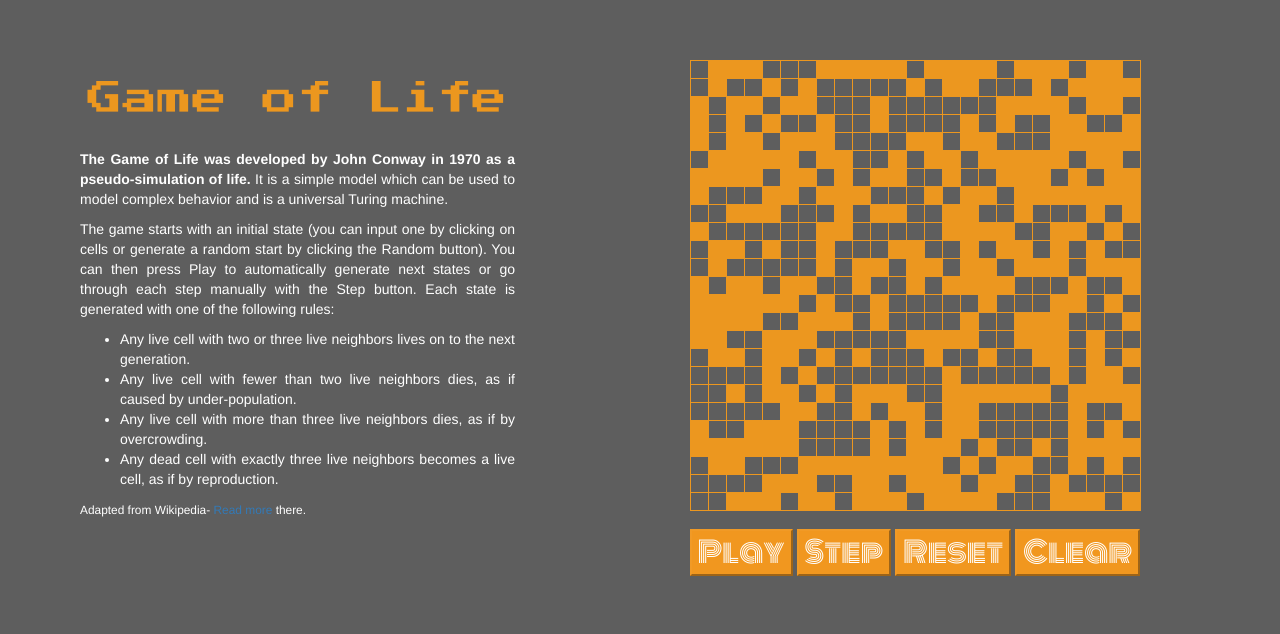
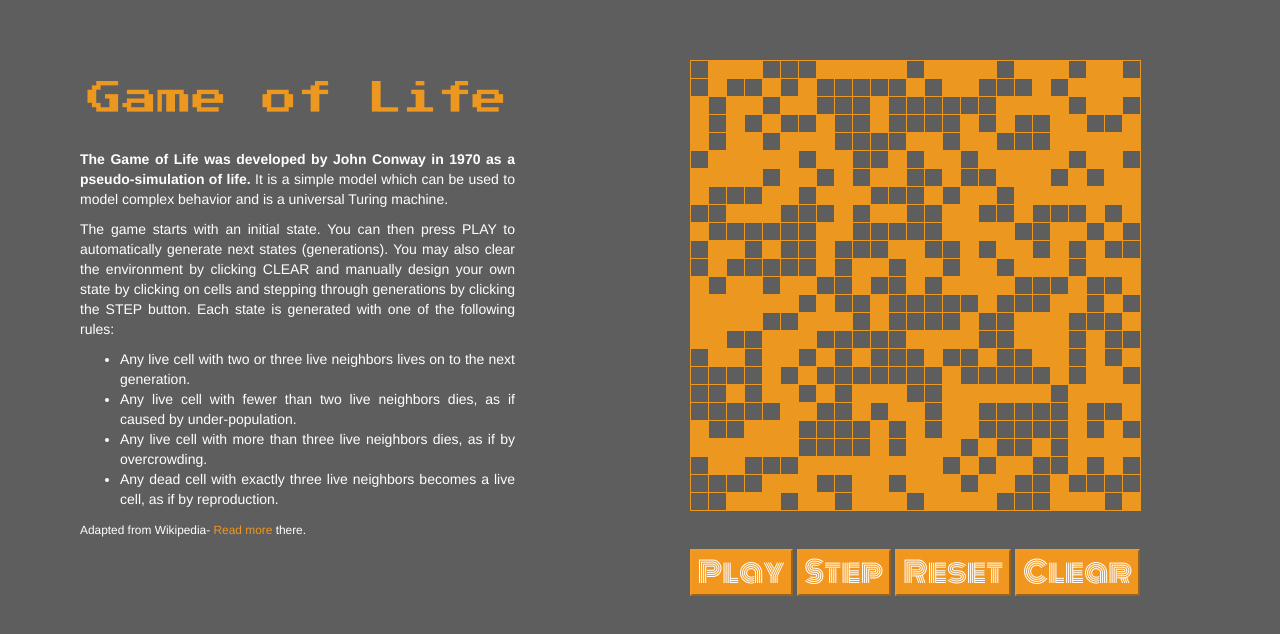
Before and after one commit to gabrieldefazio/gameOfLife, a plain HTML site: page index.html in a window 1280 px wide. Drawn offline with Linux system fonts and the light colour scheme.

Commit message:
fixed colors

```diff
--- a/index.html
+++ b/index.html
@@ -14,12 +14,12 @@
 <div class="row">
 
   <div class="row">
-  <div class="col-md-5" style="text-align:justify; PADDING-LEFT: 100px; PADDING-TOP: 50px;"><h2>Game of Life</h2><br /> <p><strong>The Game of Life was developed by John Conway in 1970 as a pseudo-simulation of life.</strong> It is a simple model which can be used to model complex behavior and is a universal Turing machine.</p><p>The game starts with an initial state (you can input one by clicking on cells or generate a random start by clicking the Random button). You can then press Play to automatically generate next states or go through each step manually with the Step button. Each state is generated with one of the following rules:</p>
+    <div class="col-md-5" style="text-align:justify; PADDING-LEFT: 100px; PADDING-TOP: 50px;"><h2>Game of Life</h2><br /> <p><strong>The Game of Life was developed by John Conway in 1970 as a pseudo-simulation of life.</strong> It is a simple model which can be used to model complex behavior and is a universal Turing machine.</p><p>The game starts with an initial state. You can then press PLAY to automatically generate next states (generations). You may also clear the environment by clicking CLEAR and manually design your own state by clicking on cells and stepping through generations by clicking the STEP button. Each state is generated with one of the following rules:</p>
       <ul>
         <li> Any live cell with two or three live neighbors lives on to the next generation. </li>
         <li>Any live cell with fewer than two live neighbors dies, as if caused by under-population.</li>
         <li>Any live cell with more than three live neighbors dies, as if by overcrowding.</li>
-      <li>Any dead cell with exactly three live neighbors becomes a live cell, as if by reproduction.</li> </ul> <small>Adapted from Wikipedia- <a href="http://en.wikipedia.org/wiki/Conway's_Game_of_Life">Read more</a> there. </small></div>
+        <li>Any dead cell with exactly three live neighbors becomes a live cell, as if by reproduction.</li> </ul> <small>Adapted from Wikipedia- <a href="http://en.wikipedia.org/wiki/Conway's_Game_of_Life" style ="color: #ec971f;">Read more</a> there. </small></div>
     <div><p><br /><br />  </p></p></div>
     <table id='board'></table>
   </div>
```
Lines whose indentation alone changed are shown as unchanged.
